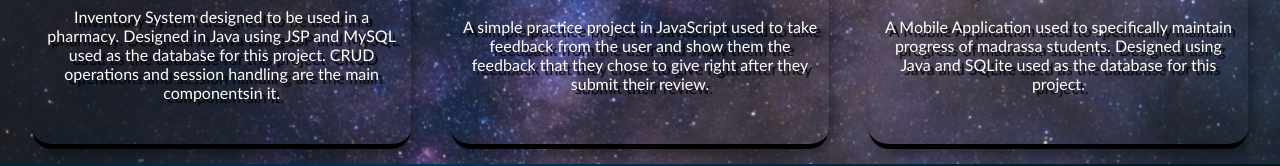
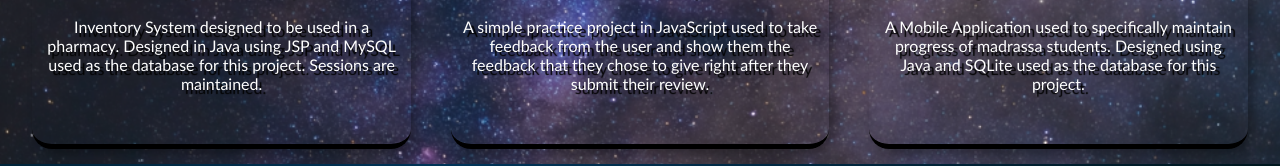
Before and after one commit to alihamza48/Portfolio, a plain HTML site: page index.html in a window 1280 px wide. Shown: the part 1813-1979 px from the top of the page. Drawn offline with Linux system fonts and the light colour scheme.

Commit message:
Update index.html

```diff
--- a/index.html
+++ b/index.html
@@ -140,7 +140,7 @@
             <p>
               Inventory System designed to be used in a pharmacy. Designed in
               Java using JSP and MySQL used as the database for this project.
-              CRUD operations and session handling are the main componentsin it.
+              Sessions are maintained.
             </p>
           </li></a
         >
```
